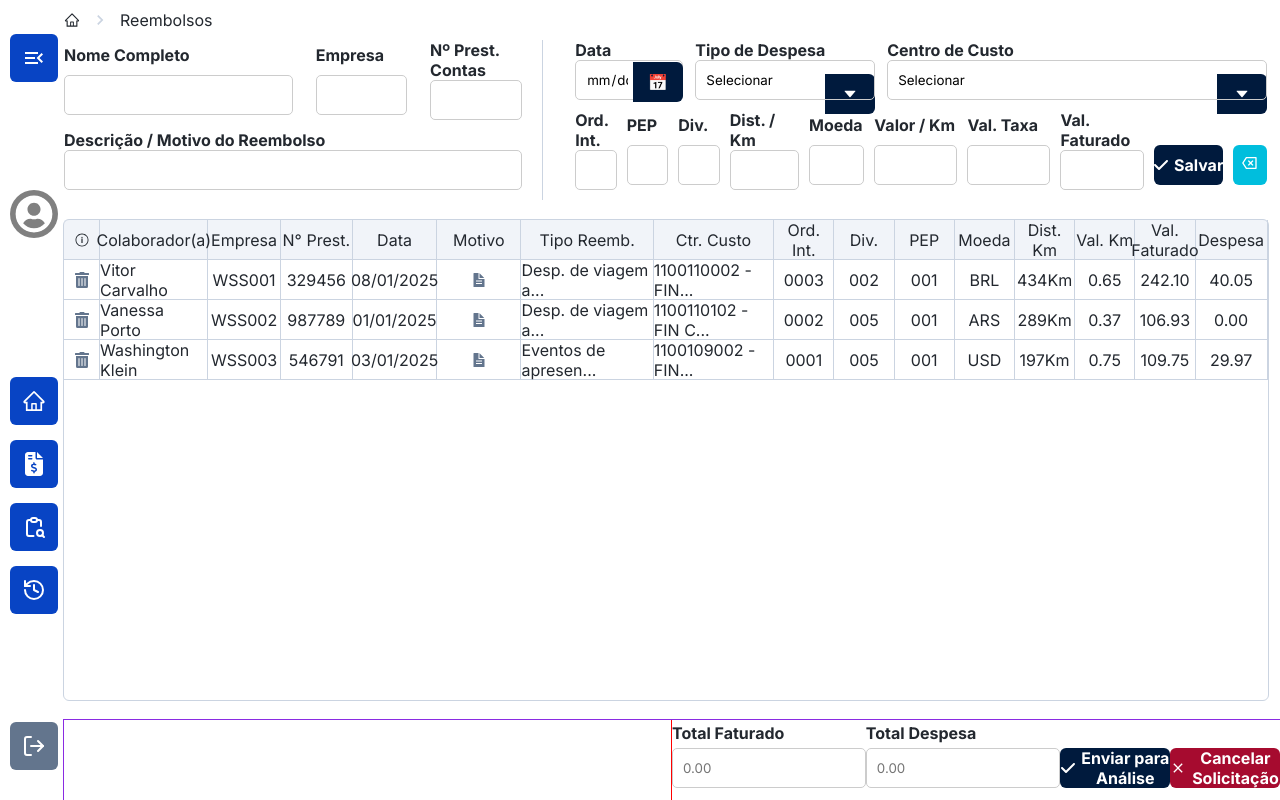
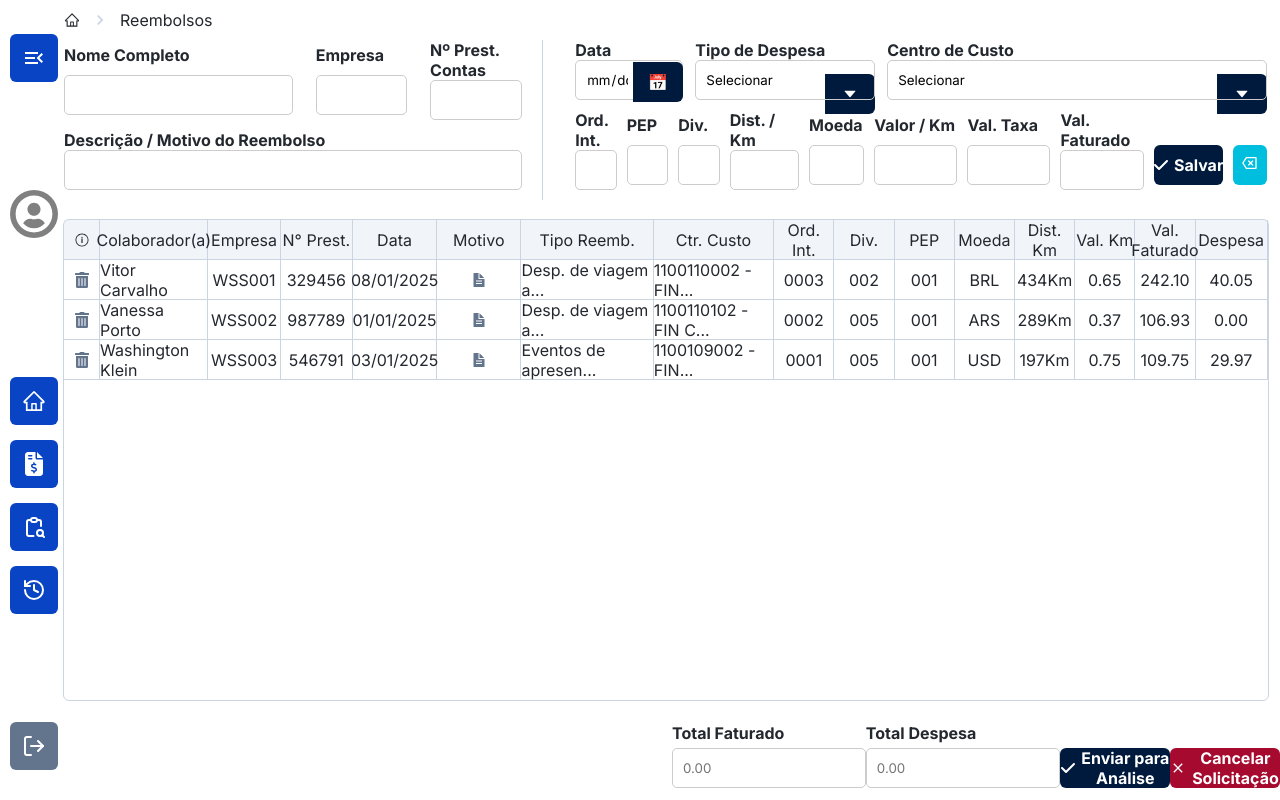
Before and after one commit to lucasgomesdacruz/sispar, a React (Vite) app: page /reembolso in a window 1280 px wide. Built offline with nearby package versions, Linux system fonts and the light colour scheme.

Commit message:
:lipstick: style: retira outline

```diff
--- a/src/pages/reembolso/Reembolso.module.scss
+++ b/src/pages/reembolso/Reembolso.module.scss
@@ -314,7 +314,7 @@
 
         .containerFull {
             width: 100%;
-            outline: 1px solid blueviolet;
+            // outline: 1px solid blueviolet;
             height: 10vh;
             display: flex;
             align-items: center;
@@ -324,7 +324,7 @@
             .containerGroups {
                 width: 50%;
 
-                outline: 1px solid red;
+                // outline: 1px solid red;
                 height: 100%;
                 display: flex;
                 align-items: center;
```
